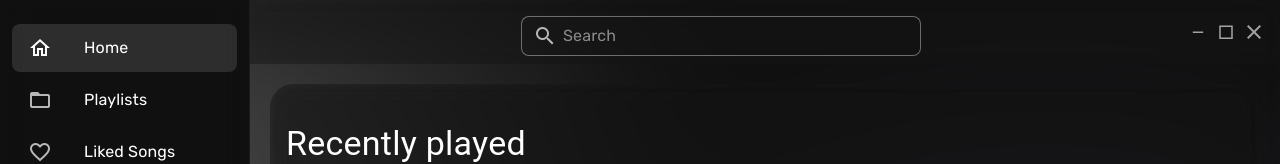
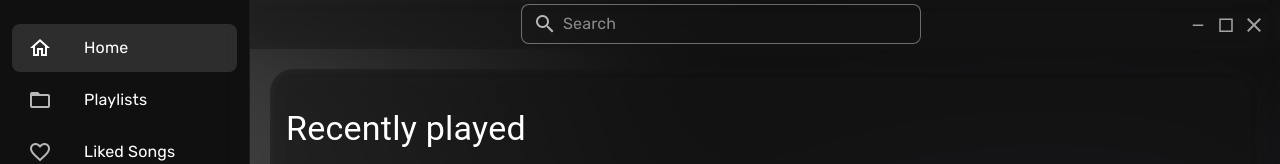
Before and after one commit to lucasrxyz/PROJECT-Listify-, a Vue app in the folder listify-app/: page / in a window 1280 px wide. Shown: the top 164 px of the page. Built offline with nearby package versions, Linux system fonts and the light colour scheme.

Commit message:
FEAT : tentative de changements du nom de l'app electron en mode dev (pas réussi) mais si on build ca va marcher normalement + changement épaisseur de la barre horizontale de base de l'appli

```diff
--- a/listify-app/src/App.vue
+++ b/listify-app/src/App.vue
@@ -8,17 +8,18 @@
 
       <!-- Contenu principal -->
       <v-main class="transparent-main">
-        <v-app-bar :elevation="0" height="80" app density="compact" class="transparent-bar">
+        <v-app-bar :elevation="0" height="65" app density="compact" class="transparent-bar">
           <v-spacer></v-spacer>
           <v-text-field
             placeholder="Search"
             variant="outlined"
             density="compact"
+            size="x-small"
             rounded="lg"
             hide-details
             prepend-inner-icon="mdi-magnify"
-            class="mx-auto ml-2 mt-2"
-            style="max-width: 400px; width: 50%;"
+            class="mx-auto ml-2"
+            style="max-width: 400px; width: 50%;margin-bottom:1px;"
           />
 
           <v-spacer></v-spacer>
@@ -113,7 +114,6 @@ html, body, #app {
 .transparent-main {
   background: rgba(18, 18, 18, 0.2) !important;
   backdrop-filter: blur(10px);
-  border-radius:24px !important;
 }
 
 .transparent-bar {
```
Also changed, not shown: listify-app/electron/main.cjs (+3 -5 lines).
